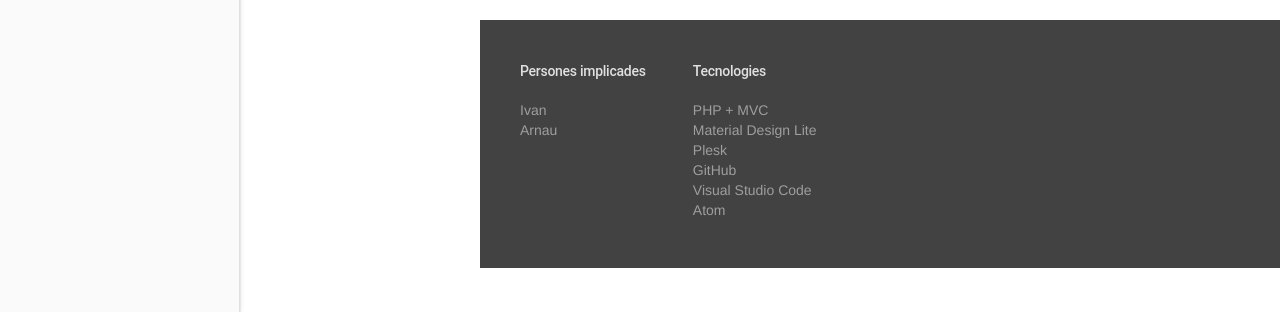
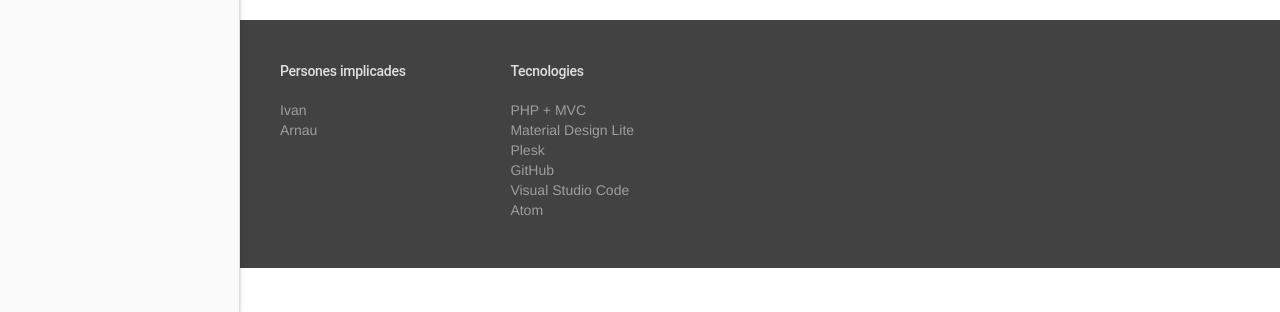
Before and after one commit to ivansoriano1997/web_g3_daw2, a PHP site: template view/carsTableView.php in a window 1280 px wide. Shown: the part 488-800 px from the top of the page. Run offline with PHP 8.4, Linux system fonts and the light colour scheme; the template is opened without the code that fills it, so the values that code supplies are empty.

Commit message:
Classes que es solapen. Afegit important!

```diff
--- a/view/css/cars.css
+++ b/view/css/cars.css
@@ -19,6 +19,6 @@
 
   footer.mdl-mega-footer {
     margin-top: 20px;
-    margin-left: 0;
-    width: 100%;
+    margin-left: 0 !important;
+    width: 100% !important;
   }
```
